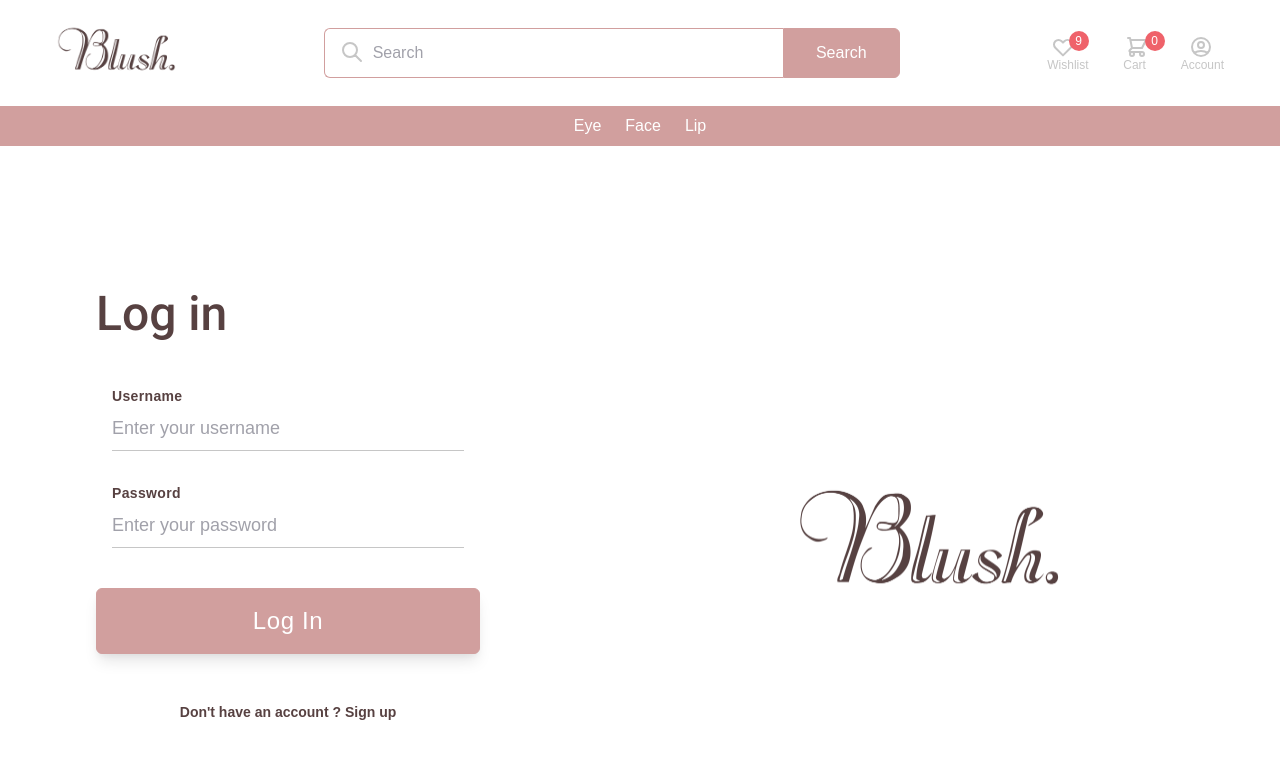
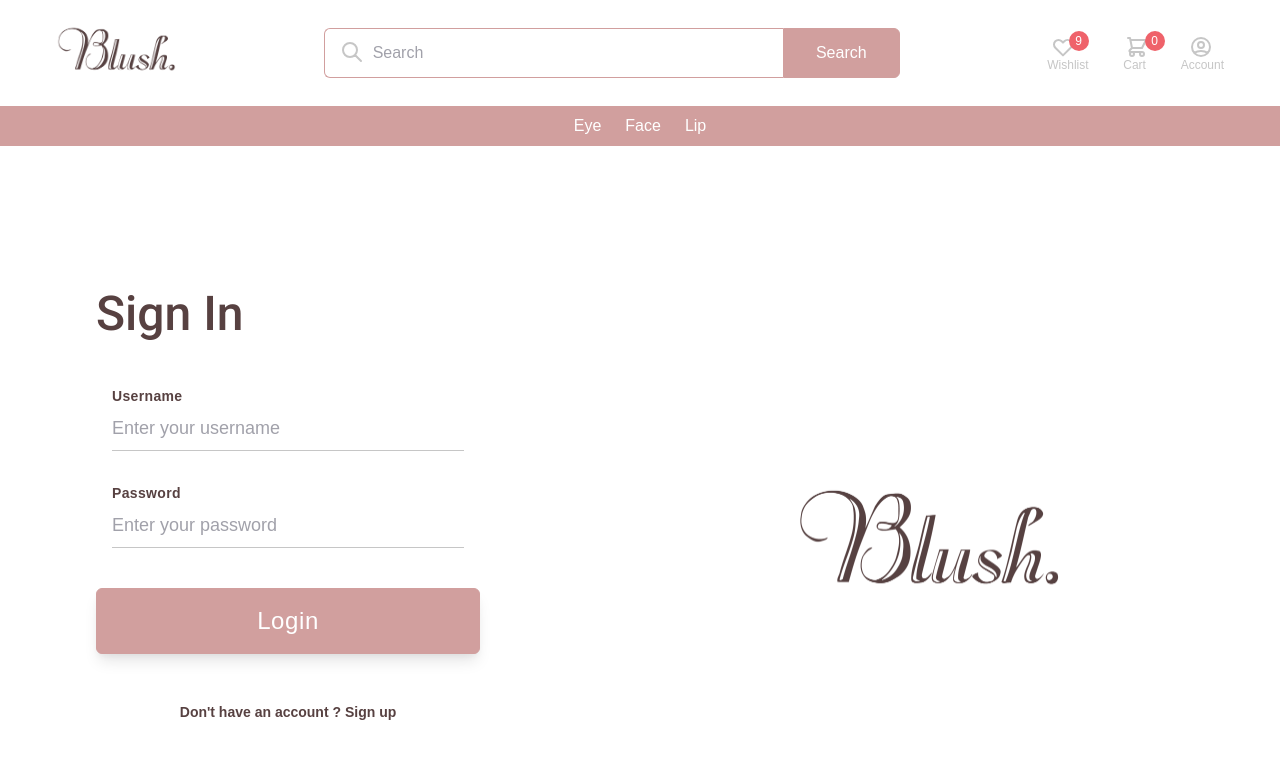
Before and after one commit to mahaatechcampus/Final-Project-T1000, a React (Create React App) app in the folder blush-app/frontend/: page /login in a window 1280 px wide. Shown: the top 758 px of the page. Built offline with nearby package versions, Linux system fonts and the light colour scheme.

Commit message:
Login Done

```diff
--- a/blush-app/frontend/src/Component/Login.js
+++ b/blush-app/frontend/src/Component/Login.js
@@ -1,7 +1,23 @@
-import React from 'react'
+import React,{useState} from 'react'
 import {Link } from "react-router-dom";
+import {useDispatch,useSelector} from "react-redux";
+import { login } from '../redux/apiCalls';
+import { useNavigate } from 'react-router';
 
 function Login() {
+    const [username, setUsername]= useState("");
+    const [password, setPassword]= useState("");
+    const dispatch = useDispatch();
+    const {isFetching,error} = useSelector((state) => state.user);
+
+    const handleClick = (e) => {
+        e.preventDefault();
+        login(dispatch,{username,password});
+    };
+    const user = useSelector((state) => state.user.currentUser);
+    const navigate = useNavigate();
+    user && navigate('/')
+
     return (
     <div>
     <div className="lg:flex">
@@ -14,17 +30,18 @@ function Login() {
         className="text-center text-4xl  text-color3  font-medium lg:text-left xl:text-5xl
               xl:text-bold"
       >
-        Log in
+        Sign In
       </h2>
       <div className="mt-12">
+
         <form >
           <div className="container">
             <div className="text-sm font-bold text-color3 tracking-wide">
               Username
             </div>
             <input
-              className="w-full text-lg py-2 border-b border-color12 focus:outline-none focus:border-indigo-500"
-              type
+              className="w-full text-lg py-2 border-b border-color12 text-color5 focus:outline-none focus:border-color2"
+              onChange={(e)=> setUsername(e.target.value)}
               placeholder="Enter your username"
             />
           </div>
@@ -36,8 +53,9 @@ function Login() {
 
             </div>
             <input
-              className="w-full text-lg py-2 border-b border-color12 focus:outline-none focus:border-indigo-500"
-              type
+              className="w-full text-lg py-2 text-color5 border-b  border-color12 focus:outline-none focus:border-color2"
+              onChange={(e)=> setPassword(e.target.value)}
+              type="password"
               placeholder="Enter your password"
             />
           </div>
@@ -45,11 +63,14 @@ function Login() {
           <div className="mt-10 pl4">
             <button
             className="bg-color1 border border-color1 text-color11 p-4 w-full rounded-md tracking-wide
-                font-medium text-2xl font-display focus:outline-none focus:shadow-outline hover:bg-transparent  hover:text-color1
-            shadow-lg"
+            font-medium text-2xl font-display focus:outline-none focus:shadow-outline hover:bg-transparent  hover:text-color1
+            shadow-lg "
+            onClick={(e)=>handleClick(e)}
+            disabled={isFetching}
             >
-              Log In
+              Login
             </button>
+            {error && <p className="my-12  text-lg font-display font-semibold text-center text-color9" > Something Went Wrong ! </p>}
           </div>
         </form>
         <div className="my-12  text-sm font-display font-semibold text-color3 text-center">
--- a/blush-app/frontend/src/Component/Navbar.js
+++ b/blush-app/frontend/src/Component/Navbar.js
@@ -51,7 +51,7 @@ const quantity =  useSelector(state => state.cart.quantity)
                     <span className=" absolute right-0 left-6 -top-1 w-5 h-5 rounded-full flex items-center justify-center bg-color10 text-color11 text-xs">{quantity}</span>
                     </Link>
 
-                    <Link to="" className="text-center text-color12 hover:text-color1 transition relative">
+                    <Link to="/login" className="text-center text-color12 hover:text-color1 transition relative">
                     <div className="text-2xl">
                     <svg xmlns="http://www.w3.org/2000/svg" className="h-6 w-6 text-2xl ml-2" fill="none" viewBox="0 0 24 24" stroke="currentColor">
                     <path strokeLinecap="round" strokeLinejoin="round" strokeWidth={2} d="M5.121 17.804A13.937 13.937 0 0112 16c2.5 0 4.847.655 6.879 1.804M15 10a3 3 0 11-6 0 3 3 0 016 0zm6 2a9 9 0 11-18 0 9 9 0 0118 0z" />
--- a/blush-app/frontend/src/redux/apiCalls.js
+++ b/blush-app/frontend/src/redux/apiCalls.js
@@ -3,7 +3,6 @@ import axios from "axios";
 
 export const login = async (dispatch,user) =>{
     dispatch(loginStart());
-
     try {
         const res = await axios.post("http://localhost:8080/api/auth/login",user)
         dispatch(loginSuccess(res.data))
```
Also changed, not shown: blush-app/frontend/src/App.js (+6 -2 lines).
